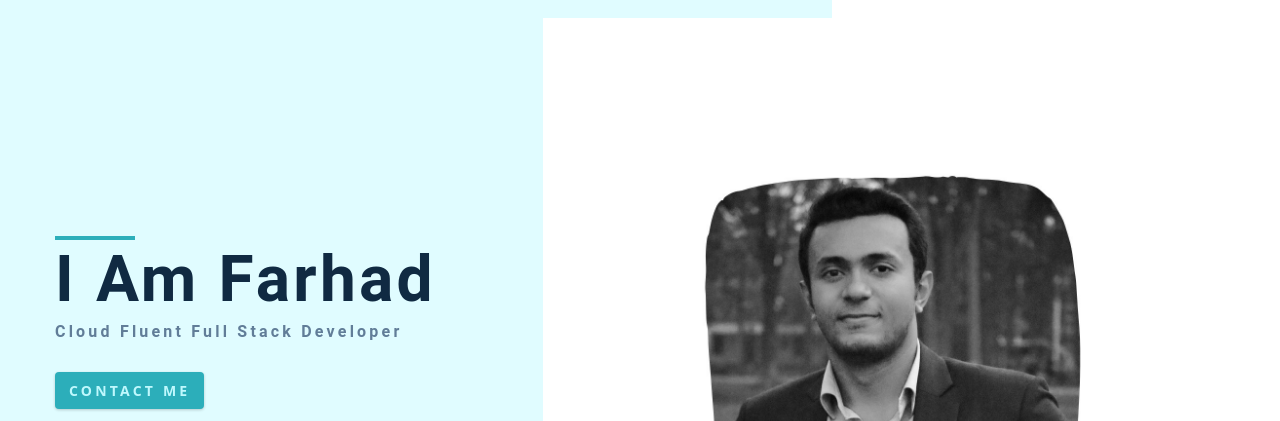
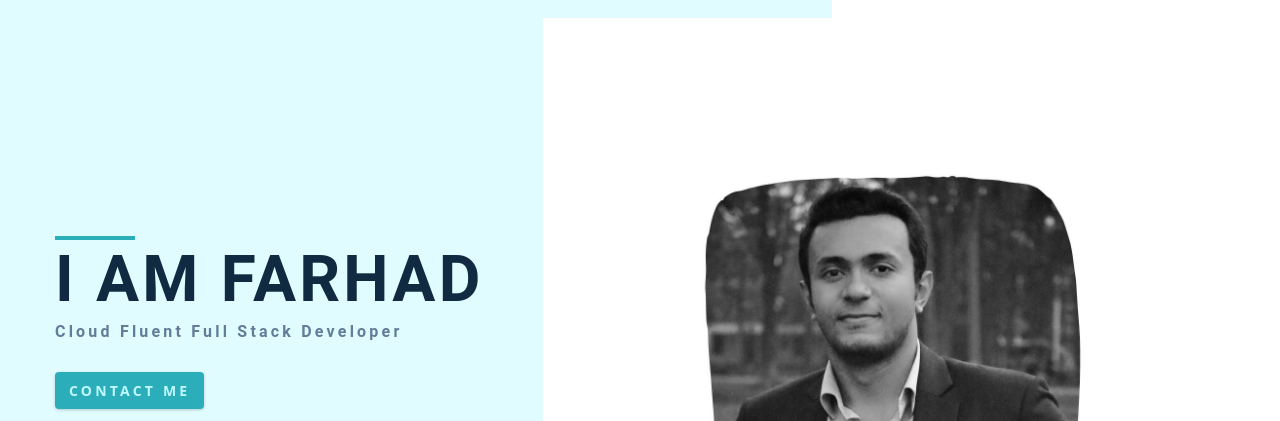
Before and after one commit to Farhad-Rezwan/myPortfolioOld, a Gatsby site: page / in a window 1280 px wide. Shown: the part 81-502 px from the top of the page. Built offline with nearby package versions, Linux system fonts and the light colour scheme; Gatsby itself is replaced by a stand-in of ours.

Commit message:
check deployment

```diff
--- a/src/components/Hero.js
+++ b/src/components/Hero.js
@@ -27,7 +27,7 @@ const Hero = () => {
             <div className="section-center hero-center">
                 <article className="hero-info">
                     <div className="underline"></div>
-                    <h1>I am Farhad</h1>
+                    <h1>I AM FARHAD</h1>
                     <h4>cloud fluent full stack developer</h4>
                     <Link to="/contact" className="btn">
                         contact me
```
Also changed, not shown: 1 other file.
